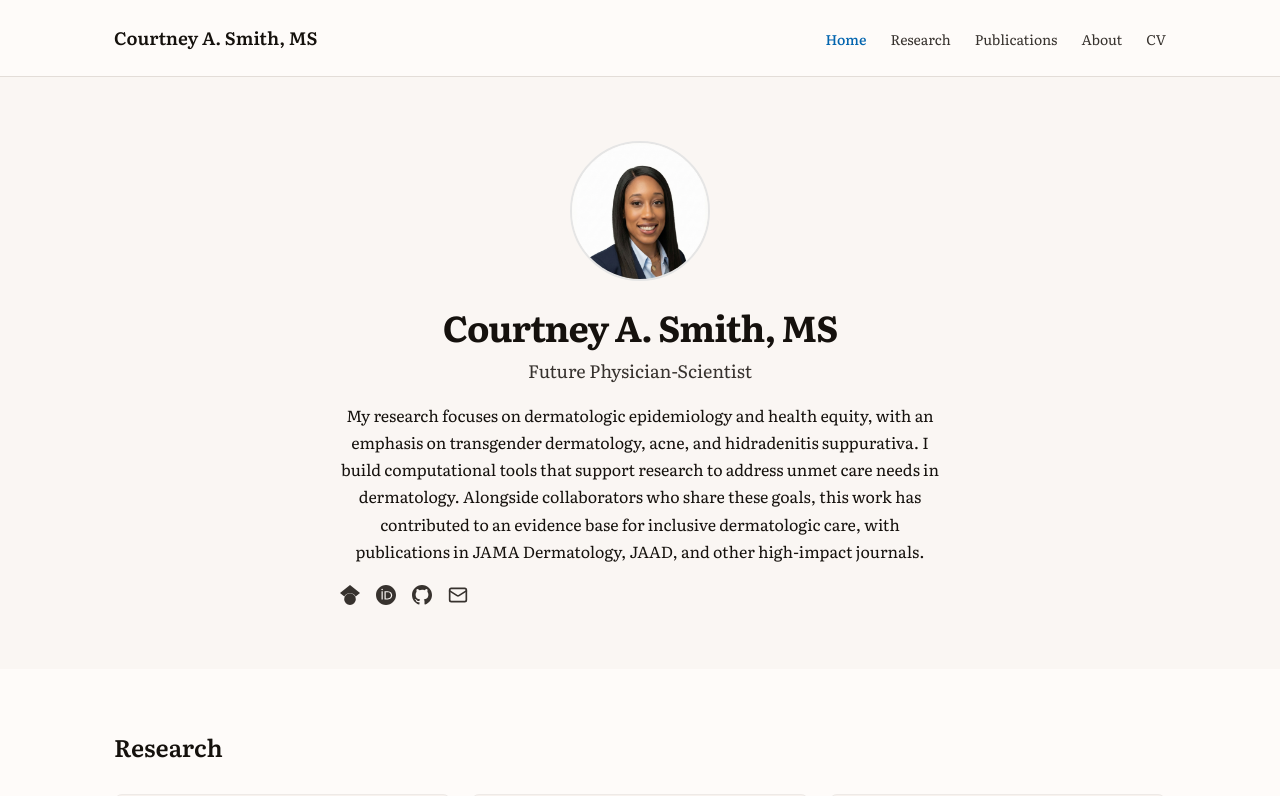
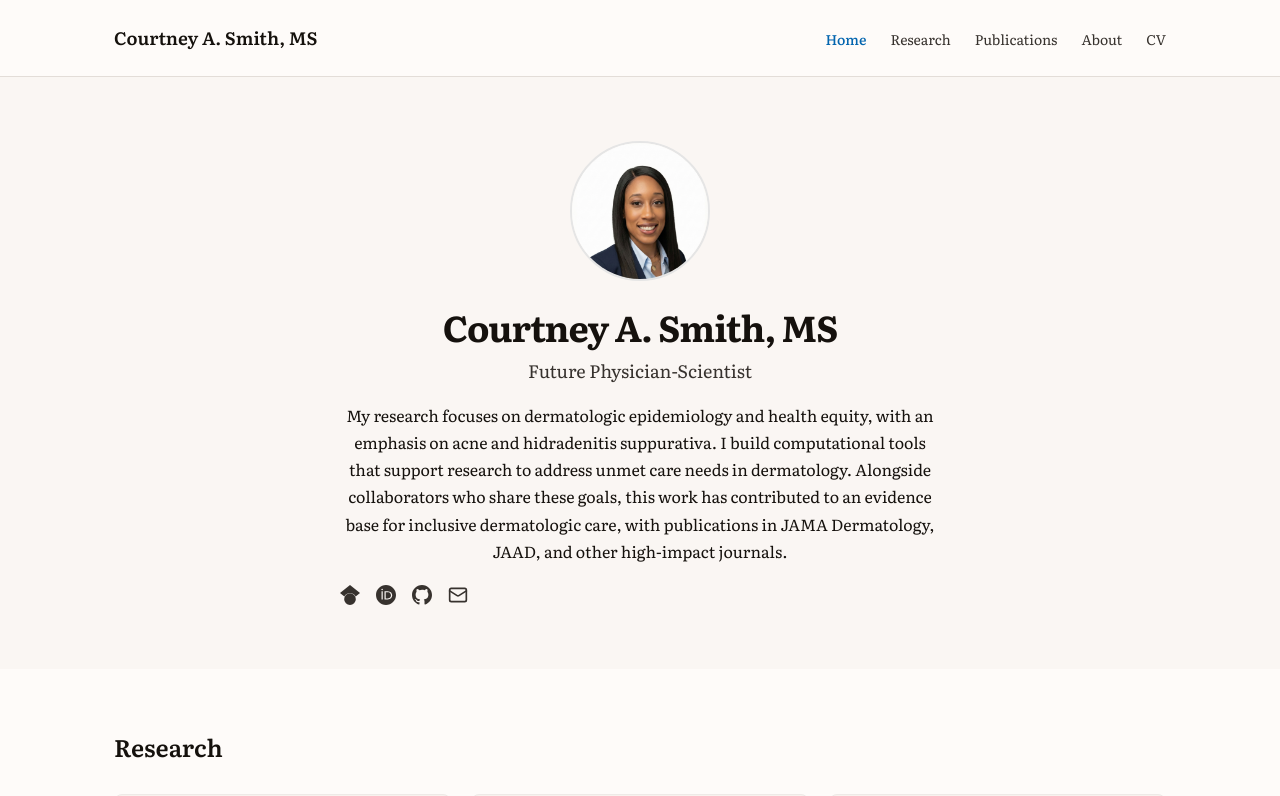
Before and after one commit to courtneyasmith/courtneyasmith.github.io, a Next.js app: page / in a window 1280 px wide. Shown: the top 796 px of the page. Built offline with nearby package versions, Linux system fonts and the light colour scheme.

Commit message:
Update hero bio

```diff
--- a/src/components/Hero.tsx
+++ b/src/components/Hero.tsx
@@ -5,7 +5,7 @@ import { siteConfig } from '@/data/site-config'
 import { SocialLinks } from './SocialLinks'
 import { ScrollReveal } from './animation/ScrollReveal'
 
-const heroBio = `My research focuses on dermatologic epidemiology and health equity, with an emphasis on transgender dermatology, acne, and hidradenitis suppurativa. I build computational tools that support research to address unmet care needs in dermatology. Alongside collaborators who share these goals, this work has contributed to an evidence base for inclusive dermatologic care, with publications in JAMA Dermatology, JAAD, and other high-impact journals.`
+const heroBio = `My research focuses on dermatologic epidemiology and health equity, with an emphasis on acne and hidradenitis suppurativa. I build computational tools that support research to address unmet care needs in dermatology. Alongside collaborators who share these goals, this work has contributed to an evidence base for inclusive dermatologic care, with publications in JAMA Dermatology, JAAD, and other high-impact journals.`
 
 export function Hero() {
   return (
```
